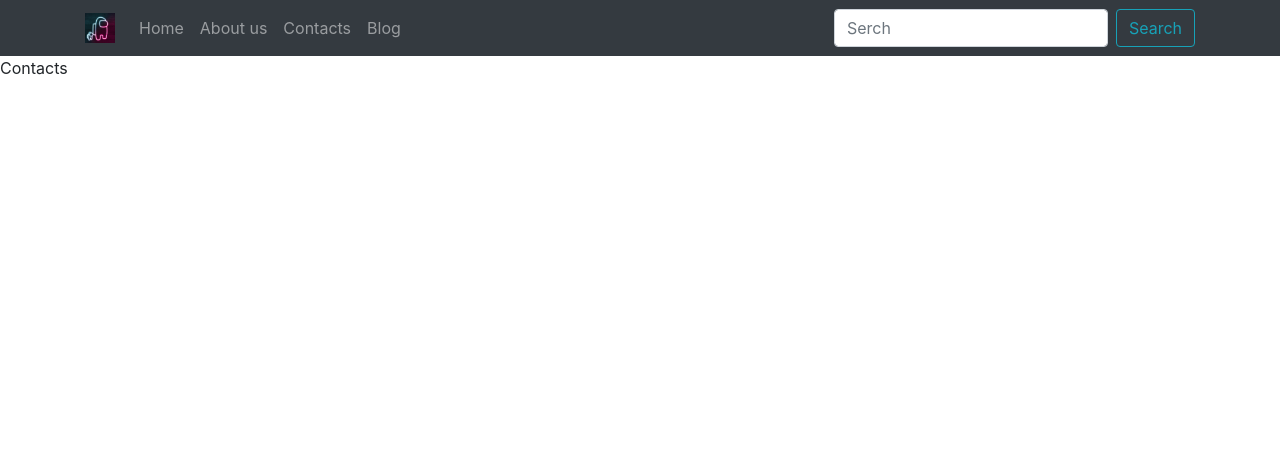
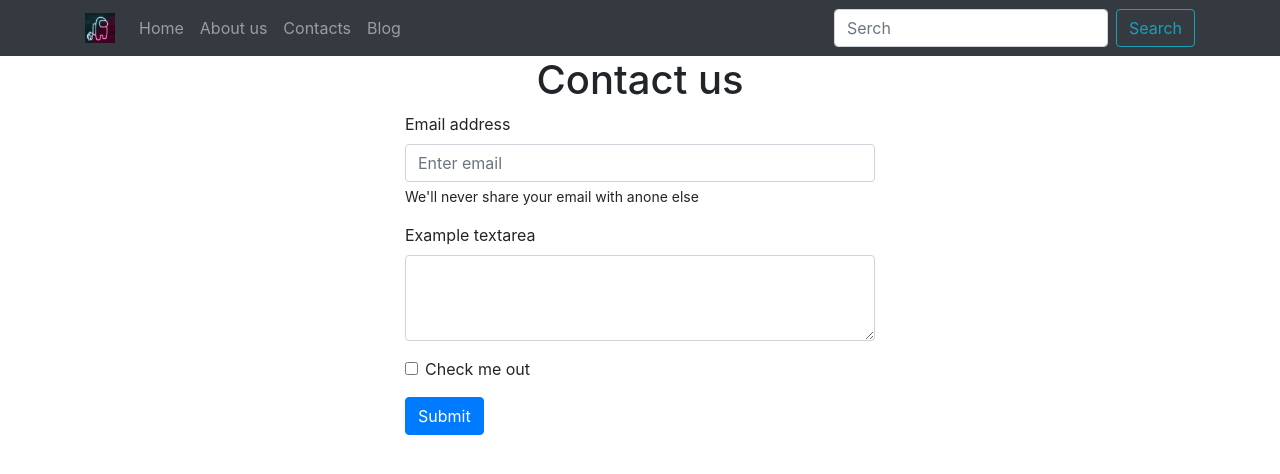
Before and after one commit to SergeyPrivalov31/Politech_Task8_MTH21, a React (Create React App) app: page /contacts in a window 1280 px wide. Shown: the top 474 px of the page. Built offline with nearby package versions, Linux system fonts and the light colour scheme.

Commit message:
Bootstrap Form

```diff
--- a/src/pages/Contacts.js
+++ b/src/pages/Contacts.js
@@ -1,11 +1,32 @@
 import React, { Component } from "react";
+import { Form, Container, Button } from "react-bootstrap";
 
 class Contacts extends Component {
 	render() {
 		return (
-			<div>
-				Contacts
-			</div>
+			<Container style={{ width: '500px' }}>
+				<h1 className="text-center"> Contact us </h1>
+				<Form>
+					<Form.Group controlId="formBasicEmail">
+						<Form.Label>Email address</Form.Label>
+						<Form.Control type="email" placeholder="Enter email" />
+						<Form.Text>
+							We'll never share your email with anone else
+						</Form.Text>
+					</Form.Group>
+
+					<Form.Group controlId="formBasicPassword">
+						<Form.Label>Example textarea</Form.Label>
+						<Form.Control as="textarea" rows="3" />
+					</Form.Group>
+
+					<Form.Group controlId="formBasicCheckbox">
+						<Form.Check type="checkbox" label="Check me out" />
+					</Form.Group>
+					<Button variant="primary" type="submit" >Submit</Button>
+
+				</Form>
+			</Container>
 		)
 	}
 }
```
